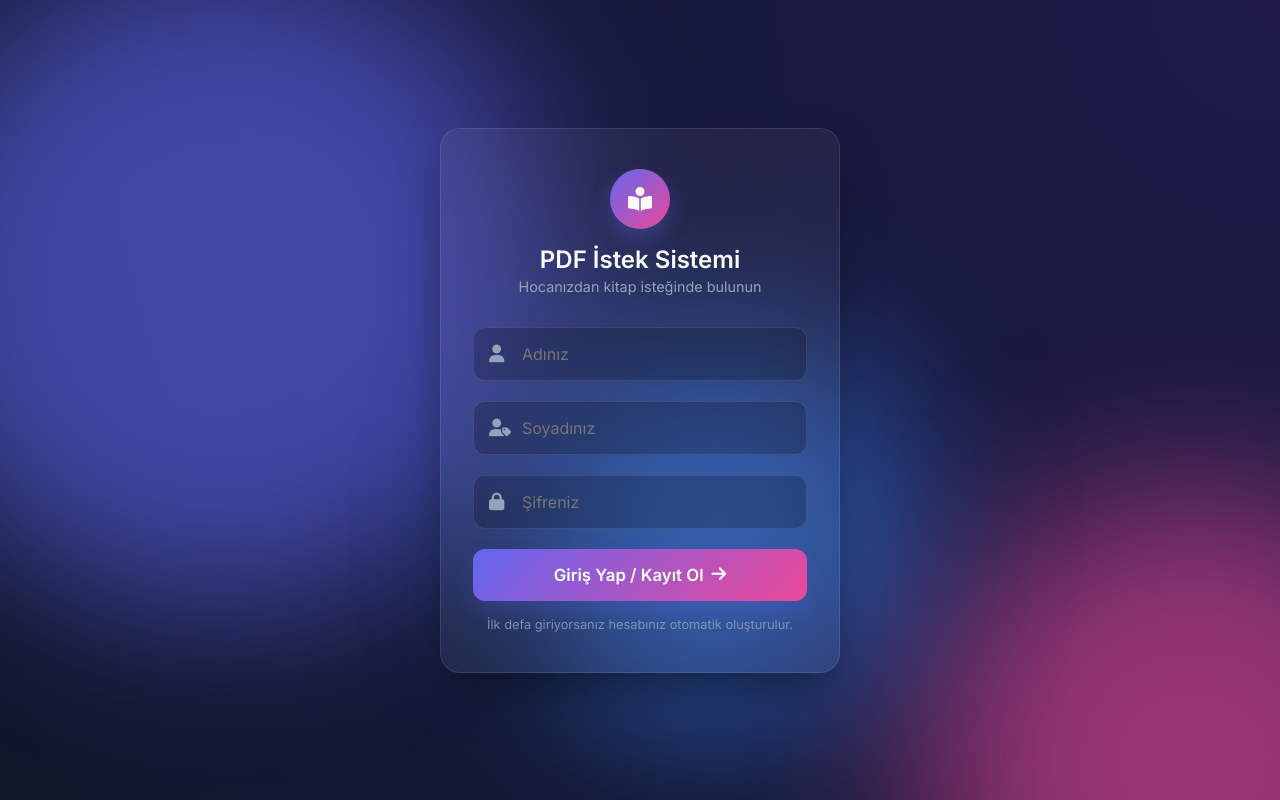
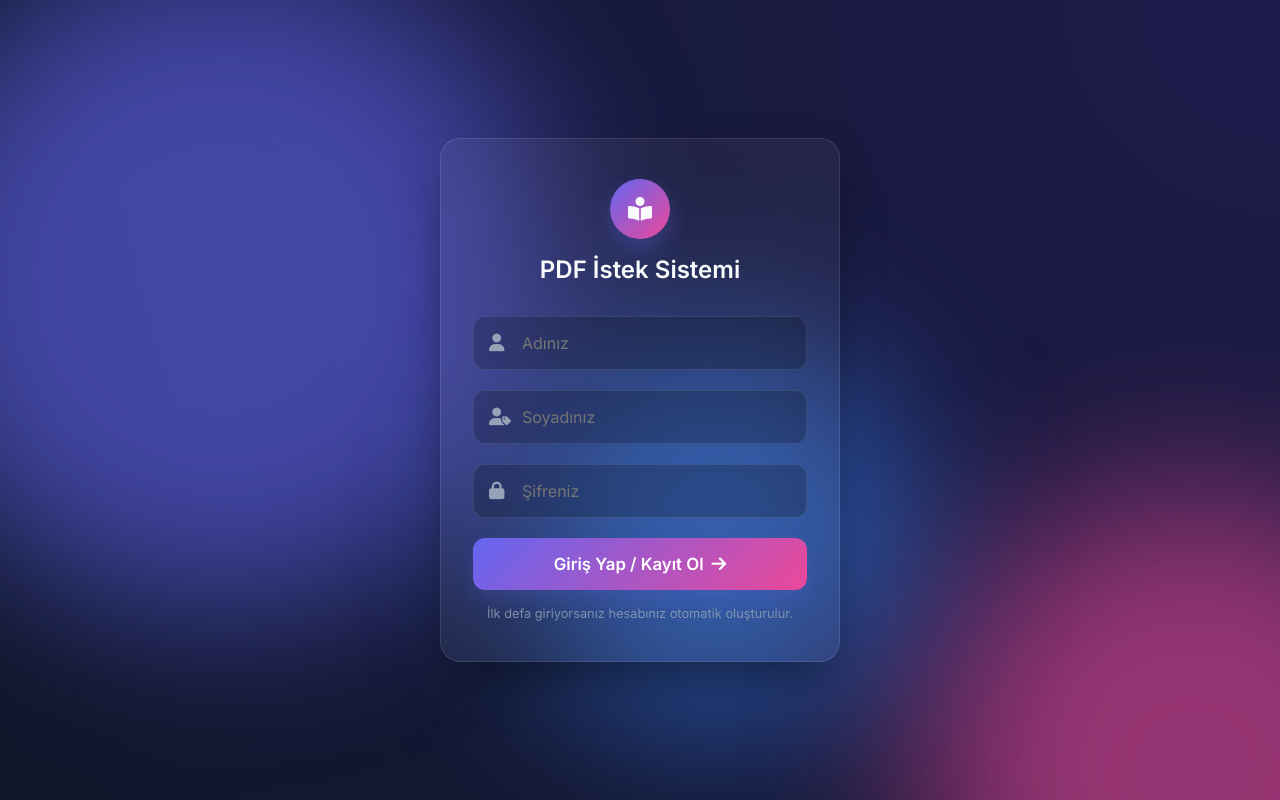
Before and after one commit to FurBilici/kitapistek, a website: page index.html in a window 1280 px wide. Drawn offline with Linux system fonts and the light colour scheme.

Commit message:
Kaldırılan metin (UI)

```diff
--- a/index.html
+++ b/index.html
@@ -26,7 +26,6 @@
                 <i class="fas fa-book-reader"></i>
             </div>
             <h2>PDF İstek Sistemi</h2>
-            <p>Hocanızdan kitap isteğinde bulunun</p>
         </div>
 
         <form id="auth-form" class="auth-form">
```
